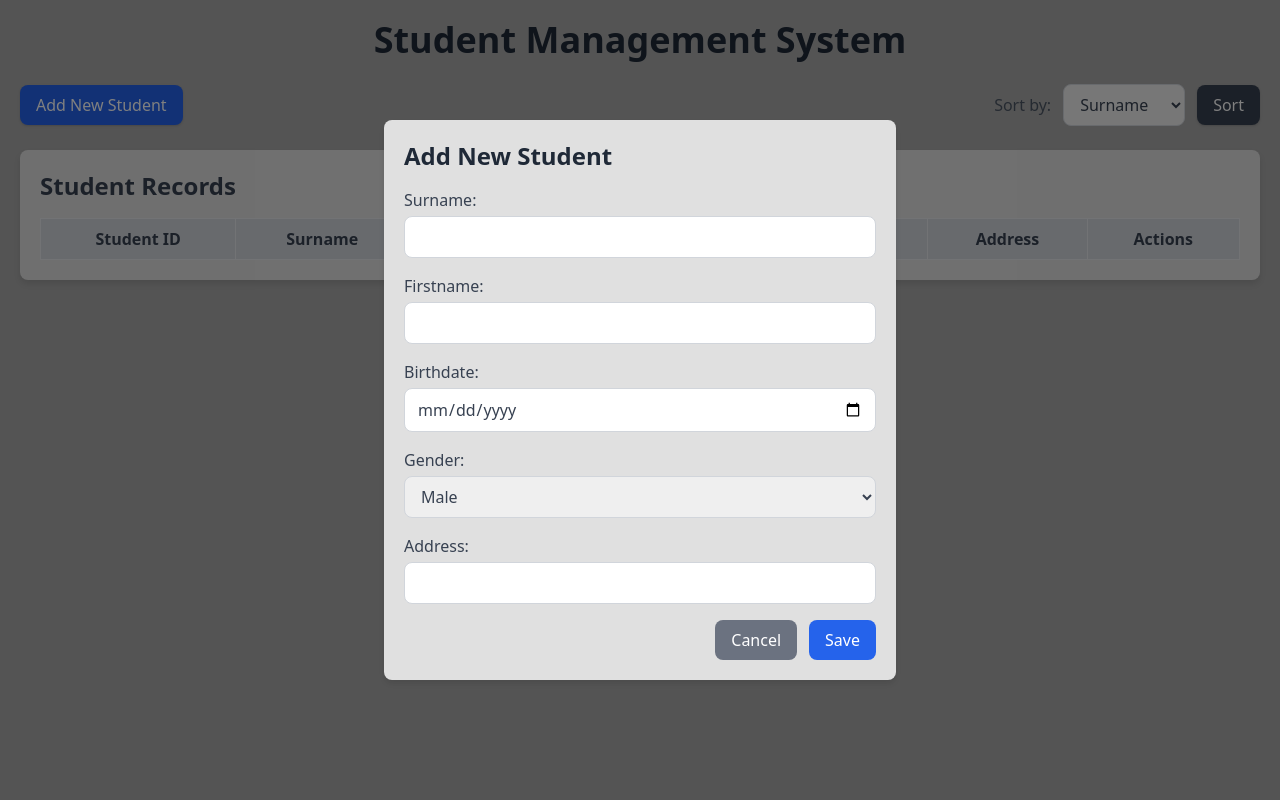
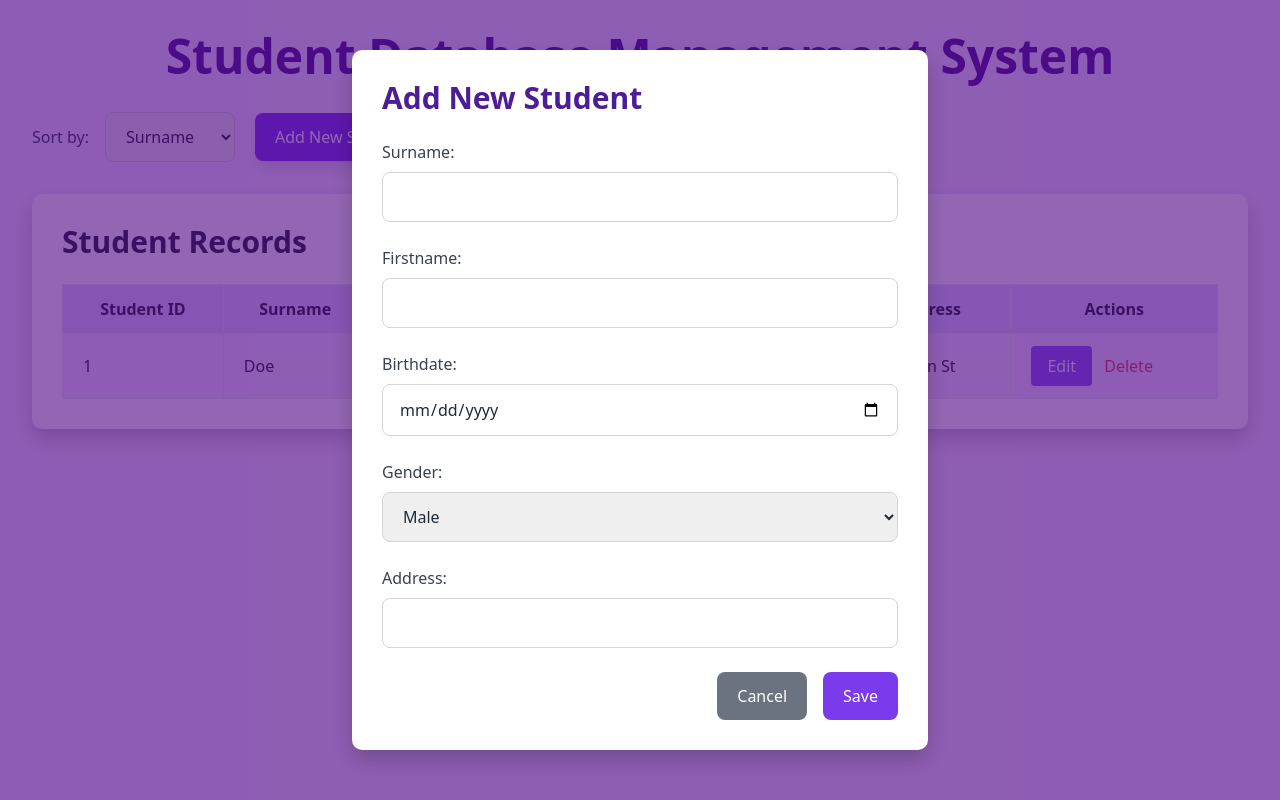
Before and after one commit to ericsonbalajadia/mayor-fds, a website: page front-end.html in a window 1280 px wide. Both pictures are taken after a click on the button "Add New Student". Drawn offline with nearby package versions, Linux system fonts and the light colour scheme; no server answers.

Commit message:
bayot si mayor

```diff
--- a/front-end.html
+++ b/front-end.html
@@ -5,96 +5,94 @@
   <meta name="viewport" content="width=device-width, initial-scale=1.0">
   <title>Student Records</title>
   <link href="https://cdn.jsdelivr.net/npm/tailwindcss@2.2.19/dist/tailwind.min.css" rel="stylesheet">
+  <link rel="stylesheet" href="https://cdnjs.cloudflare.com/ajax/libs/font-awesome/5.15.4/css/all.min.css">
   <style>
     body {
-      background-color: #a9a9a9; /* Darker gray background */
+      background-color: #f3e8ff; /* Light purple background */
     }
     .modal-bg {
-      background-color: rgba(0, 0, 0, 0.5); /* Dimmed background for modal */
+      background-color: rgba(75, 0, 130, 0.6); /* Darker dimmed purple background for modal */
     }
     .modal-content {
-      background-color: #e0e0e0; /* Darker off-white */
-      padding: 20px;
-      border-radius: 8px;
-      box-shadow: 0 4px 6px rgba(0, 0, 0, 0.1);
+      background-color: #ffffff; /* White background for modal */
+      padding: 30px;
+      border-radius: 10px;
+      box-shadow: 0 10px 20px rgba(0, 0, 0, 0.2);
     }
     .table-container {
-      background-color: #e0e0e0; /* Darker off-white for the table container */
-      padding: 20px;
-      border-radius: 8px;
-      box-shadow: 0 4px 6px rgba(0, 0, 0, 0.1);
+      background-color: #ffffff; /* White background for the table container */
+      padding: 30px;
+      border-radius: 10px;
+      box-shadow: 0 10px 20px rgba(0, 0, 0, 0.2);
     }
     .table-row:nth-child(even) {
-      background-color: #f0f0f0;
-    .table-row:nth-child(odd)
-     {
-      background-color: #e8e8e8;
+      background-color: #e9d8fd;
+    }
+    .table-row:nth-child(odd) {
+      background-color: #f3e8ff;
     }
     .btn {
       transition: background-color 0.3s ease, transform 0.2s ease;
     }
     .btn:hover {
-      transform: scale(1.03);
+      transform: scale(1.05);
     }
   </style>
 </head>
-<body class="font-sans text-gray-700">
+<body class="font-sans text-gray-800">
 
   <!-- Main Container -->
-  <div class="container mx-auto p-5">
-    <h1 class="text-4xl font-bold text-center mb-6 text-gray-800">Student Management System</h1>
+  <div class="container mx-auto p-8">
+    <h1 class="text-5xl font-bold text-center mb-8 text-purple-900">Student Database Management System</h1>
 
     <!-- Controls -->
-    <div class="flex flex-wrap items-center justify-between mb-6">
-      <button id="openModalBtn" class="btn bg-blue-600 text-white px-4 py-2 rounded-lg hover:bg-blue-700 shadow">
-        Add New Student
-      </button>
-
-      <div class="flex items-center space-x-3">
-        <label for="sortField" class="text-gray-600">Sort by:</label>
-        <select id="sortField" class="border-gray-300 border rounded-lg px-3 py-2">
+    <div class="flex flex-wrap items-center justify-start gap-5 mb-8">
+      <div class="flex items-center space-x-4">
+        <label for="sortField" class="text-gray-700">Sort by:</label>
+        <select id="sortField" class="border-gray-300 border rounded-lg px-4 py-3">
           <option value="Surname">Surname</option>
           <option value="Firstname">Firstname</option>
           <option value="Birthdate">Birthdate</option>
         </select>
-        <button id="sortBtn" class="btn bg-gray-700 text-white px-4 py-2 rounded-lg hover:bg-gray-800 shadow">
-          Sort
-        </button>
       </div>
+      <button id="openModalBtn" class="btn bg-purple-600 text-white px-5 py-3 rounded-lg hover:bg-purple-700 shadow-lg">
+        Add New Student
+      </button>
+
     </div>
 
     <!-- Modal -->
     <div id="studentModal" class="fixed inset-0 flex items-center justify-center modal-bg hidden">
-      <div class="modal-content w-full max-w-lg">
-        <h2 id="modalTitle" class="text-2xl font-semibold text-gray-800 mb-4">Add New Student</h2>
-        <form id="addStudentForm" class="space-y-4">
+      <div class="modal-content w-full max-w-xl">
+        <h2 id="modalTitle" class="text-3xl font-semibold text-purple-900 mb-6">Add New Student</h2>
+        <form id="addStudentForm" class="space-y-6">
           <input type="hidden" id="studentId" />
           <div>
-            <label for="surname" class="block text-gray-700 mb-1">Surname:</label>
-            <input type="text" id="surname" class="w-full border border-gray-300 rounded-lg px-3 py-2 focus:ring focus:ring-blue-300" required />
+            <label for="surname" class="block text-gray-700 mb-2">Surname:</label>
+            <input type="text" id="surname" class="w-full border border-gray-300 rounded-lg px-4 py-3 focus:ring focus:ring-purple-300" required />
           </div>
           <div>
-            <label for="firstname" class="block text-gray-700 mb-1">Firstname:</label>
-            <input type="text" id="firstname" class="w-full border border-gray-300 rounded-lg px-3 py-2 focus:ring focus:ring-blue-300" required />
+            <label for="firstname" class="block text-gray-700 mb-2">Firstname:</label>
+            <input type="text" id="firstname" class="w-full border border-gray-300 rounded-lg px-4 py-3 focus:ring focus:ring-purple-300" required />
           </div>
           <div>
-            <label for="birthdate" class="block text-gray-700 mb-1">Birthdate:</label>
-            <input type="date" id="birthdate" class="w-full border border-gray-300 rounded-lg px-3 py-2 focus:ring focus:ring-blue-300" required />
+            <label for="birthdate" class="block text-gray-700 mb-2">Birthdate:</label>
+            <input type="date" id="birthdate" class="w-full border border-gray-300 rounded-lg px-4 py-3 focus:ring focus:ring-purple-300" required />
           </div>
           <div>
-            <label for="gender" class="block text-gray-700 mb-1">Gender:</label>
-            <select id="gender" class="w-full border border-gray-300 rounded-lg px-3 py-2 focus:ring focus:ring-blue-300" required>
+            <label for="gender" class="block text-gray-700 mb-2">Gender:</label>
+            <select id="gender" class="w-full border border-gray-300 rounded-lg px-4 py-3 focus:ring focus:ring-purple-300" required>
               <option value="Male">Male</option>
               <option value="Female">Female</option>
             </select>
           </div>
           <div>
-            <label for="address" class="block text-gray-700 mb-1">Address:</label>
-            <input type="text" id="address" class="w-full border border-gray-300 rounded-lg px-3 py-2 focus:ring focus:ring-blue-300" required />
+            <label for="address" class="block text-gray-700 mb-2">Address:</label>
+            <input type="text" id="address" class="w-full border border-gray-300 rounded-lg px-4 py-3 focus:ring focus:ring-purple-300" required />
           </div>
-          <div class="flex justify-end space-x-3">
-            <button type="button" id="closeModalBtn" class="btn bg-gray-500 text-white px-4 py-2 rounded-lg hover:bg-gray-600">Cancel</button>
-            <button type="submit" class="btn bg-blue-600 text-white px-4 py-2 rounded-lg hover:bg-blue-700">Save</button>
+          <div class="flex justify-end space-x-4">
+            <button type="button" id="closeModalBtn" class="btn bg-gray-500 text-white px-5 py-3 rounded-lg hover:bg-gray-600">Cancel</button>
+            <button type="submit" class="btn bg-purple-600 text-white px-5 py-3 rounded-lg hover:bg-purple-700">Save</button>
           </div>
         </form>
       </div>
@@ -102,21 +100,34 @@
 
     <!-- Student Records Table -->
     <div class="table-container">
-      <h2 class="text-2xl font-semibold mb-4">Student Records</h2>
-      <table class="min-w-full border-collapse border border-gray-200">
+      <h2 class="text-3xl font-semibold mb-6">Student Records</h2>
+      <table class="min-w-full border-collapse border border-gray-300">
         <thead>
-          <tr class="bg-gray-300">
-            <th class="border px-4 py-2">Student ID</th>
-            <th class="border px-4 py-2">Surname</th>
-            <th class="border px-4 py-2">Firstname</th>
-            <th class="border px-4 py-2">Birthdate</th>
-            <th class="border px-4 py-2">Gender</th>
-            <th class="border px-4 py-2">Address</th>
-            <th class="border px-4 py-2">Actions</th>
+          <tr class="bg-purple-200">
+            <th class="border px-5 py-3">Student ID</th>
+            <th class="border px-5 py-3">Surname</th>
+            <th class="border px-5 py-3">Firstname</th>
+            <th class="border px-5 py-3">Birthdate</th>
+            <th class="border px-5 py-3">Gender</th>
+            <th class="border px-5 py-3">Address</th>
+            <th class="border px-5 py-3">Actions</th>
           </tr>
         </thead>
         <tbody id="studentsBody">
           <!-- Dynamic content will be inserted here -->
+          <tr class="table-row">
+            <td class="border px-5 py-3">1</td>
+            <td class="border px-5 py-3">Doe</td>
+            <td class="border px-5 py-3">John</td>
+            <td class="border px-5 py-3">January 1, 2000</td>
+            <td class="border px-5 py-3">Male</td>
+            <td class="border px-5 py-3">123 Main St</td>
+            <td class="border px-5 py-3">
+              <button class="btn bg-purple-500 text-white px-4 py-2 rounded hover:bg-purple-600 mr-2">Edit</button>
+              <button class="text-red-500 hover:text-red-700">Delete</button>
+            </td>
+          </tr>
+          <!-- More rows as needed -->
         </tbody>
       </table>
     </div>
--- a/script.js
+++ b/script.js
@@ -86,22 +86,24 @@ function fetchStudents(sortField = '') {
         const row = document.createElement("tr");
 
         row.innerHTML = `
-          <td class="border px-4 py-2">${student.StudentID}</td>
-          <td class="border px-4 py-2">${student.Surname}</td>
-          <td class="border px-4 py-2">${student.Firstname}</td>
-          <td class="border px-4 py-2">${formattedBirthdate}</td>
-          <td class="border px-4 py-2">${student.Gender}</td>
-          <td class="border px-4 py-2">${student.Address}</td>
-          <td class="border px-4 py-2">
+          <td class="border px-5 py-3">${student.StudentID}</td>
+          <td class="border px-5 py-3">${student.Surname}</td>
+          <td class="border px-5 py-3">${student.Firstname}</td>
+          <td class="border px-5 py-3">${formattedBirthdate}</td>
+          <td class="border px-5 py-3">${student.Gender}</td>
+          <td class="border px-5 py-3">${student.Address}</td>
+          <td class="border px-5 py-3">
             <button
               onclick="editStudent('${student.StudentID}')"
-              class="btn-purple bg-blue-500 text-white p-2 rounded hover:bg-blue-600 mr-2">
-              Edit
+              class="btn bg-blue-500 text-white px-4 py-2 rounded hover:bg-blue-600 mr-2"
+              title="Edit Student">
+              <i class="fas fa-edit"></i> Edit
             </button>
             <button
               onclick="deleteStudent('${student.StudentID}')"
-              class="text-red-500 hover:text-red-700">
-              Delete
+              class="text-red-500 hover:text-red-700"
+              title="Delete Student">
+              <i class="fas fa-trash-alt"></i> Delete
             </button>
           </td>
         `;
--- a/server.js
+++ b/server.js
@@ -10,9 +10,9 @@ app.use(bodyParser.json());
 // Connect to MySQL
 const db = mysql.createConnection({
     host: "127.0.0.1",
-    port: 3306,
-    user: "myadmin",
-    password: "root",
+    port: 3307,
+    user: "root",
+    password: "",
     database: "student_rec_db",
   });
 
--- a/test.js
+++ b/test.js
@@ -2,7 +2,7 @@ const http = require('http');
 
 const options = {
   host: 'localhost',
-  port: 3306,
+  port: 3307,
 };
 
 http.get(options, (res) => {
```
Also changed, not shown: front_end.html (deleted, +0 -238 lines).
